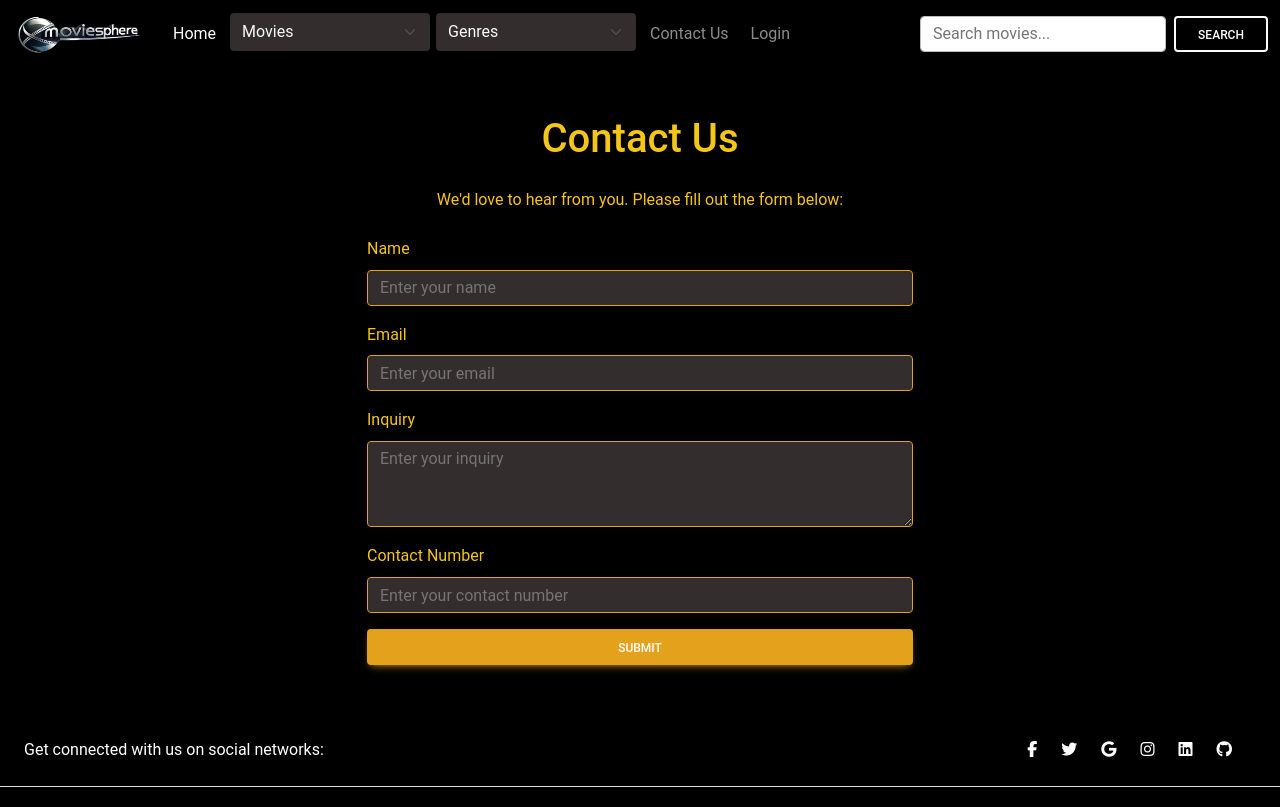
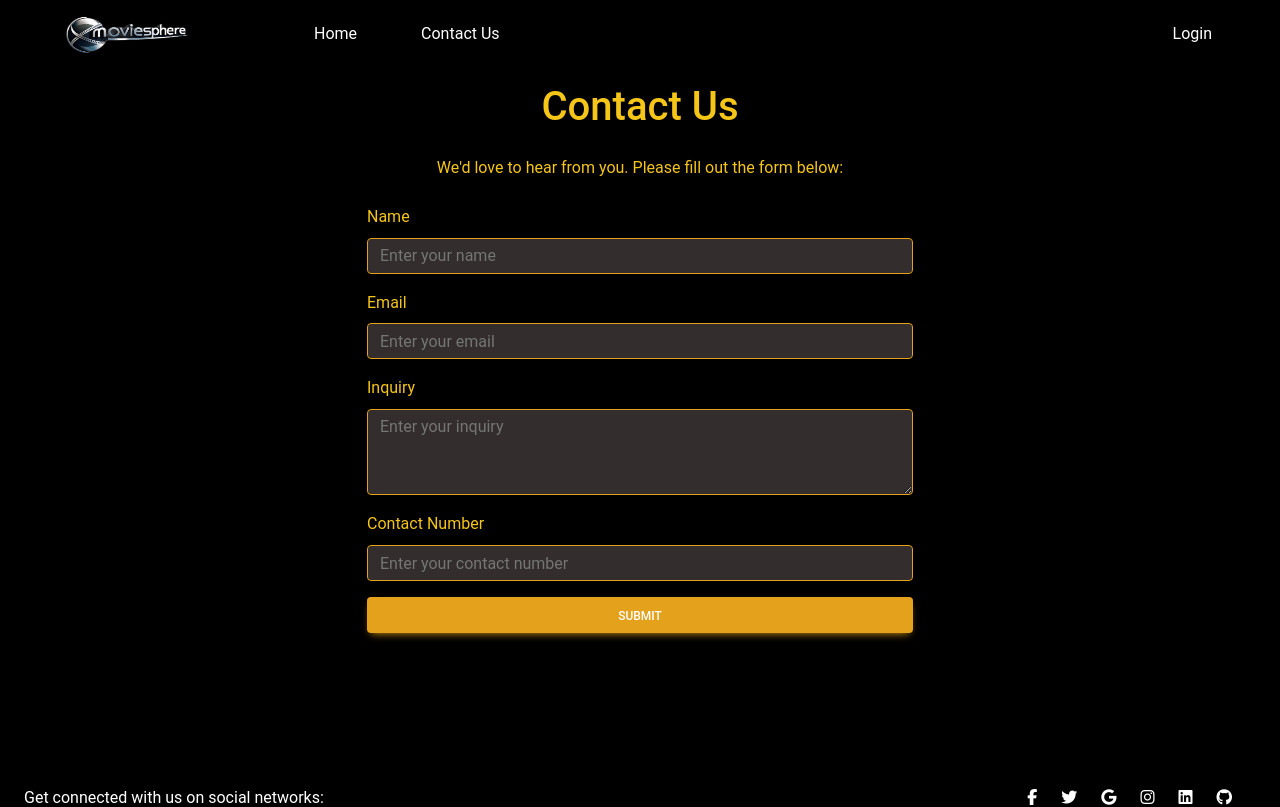
Before and after one commit to Sajan-Hirusha/Moviesphere, a React (Vite) app in the folder client/: page /contactus in a window 1280 px wide. Shown: the top 807 px of the page. Built offline with nearby package versions, Linux system fonts and the light colour scheme.

Commit message:
chnaging nav bars

```diff
--- a/client/src/Components/ContactUs/ContactUs.jsx
+++ b/client/src/Components/ContactUs/ContactUs.jsx
@@ -1,9 +1,9 @@
-import {useEffect, useState} from 'react';
+import { useState} from 'react';
 import Footer from "../Footer/Footer.jsx";
 import axios from "axios";
 import CircleSpinner from "../CircleSpinner/CircleSpinner.jsx";
 import {urlPattern1} from "../../../env.jsx";
-import Navbar from "../Navbar/Navbar.jsx";
+import ContactUsNav from "./ContactUsNav.jsx";
 
 const ContactUs = () => {
     const urlPattern = urlPattern1
@@ -69,10 +69,10 @@ const ContactUs = () => {
 
 
     return (
-        <div className="bg-black text-light min-vh-100 ">
+        <div className="bg-black text-light min-vh-100">
             {loading && <CircleSpinner/>}
-            <Navbar/>
-            <div className="container my-5">
+            <ContactUsNav/>
+            <div className="container mt-3 mb-10">
                 <div className="row justify-content-center">
                     <div className="col-12 col-md-8 col-lg-6">
                         <h1 className="text-center mb-4" style={{color: '#f5c518'}}>
--- /dev/null
+++ b/client/src/Components/ContactUs/ContactUsNav.jsx
@@ -0,0 +1,59 @@
+import "bootstrap/dist/css/bootstrap.min.css";
+import "../Navbar/Navbar.css";
+import logo from "../../assets/Images/siteLogo.png";
+
+const ContactUsNav = () => {
+    return (
+        <nav className="navbar navbar-expand-lg navbar-dark bg-transparent">
+            <div className="container-fluid">
+
+                <a className="navbar-brand ms-5" href="/">
+                    <img
+                        src={logo}
+                        alt="logo"
+                        className="navbar-logo"
+                    />
+                </a>
+
+                {/* Toggler for mobile view */}
+                <button
+                    className="navbar-toggler"
+                    type="button"
+                    data-bs-toggle="collapse"
+                    data-bs-target="#navbarNav"
+                    aria-controls="navbarNav"
+                    aria-expanded="false"
+                    aria-label="Toggle navigation"
+                >
+                    <span className="navbar-toggler-icon"></span>
+                </button>
+
+                <div className="collapse navbar-collapse" id="navbarNav">
+
+                    <ul className="navbar-nav ms-5">
+                        <li className="nav-item">
+                            <a className="nav-link active ms-5" aria-current="page" href="/">
+                                Home
+                            </a>
+                        </li>
+                        <li className="nav-item">
+                            <a className="nav-link text-white ms-5" href="/contactus">
+                                Contact Us
+                            </a>
+                        </li>
+                    </ul>
+
+                    <ul className="navbar-nav ms-auto ">
+                        <li className="nav-item mx-5">
+                            <a className="nav-link text-white" href="/Register">
+                                Login
+                            </a>
+                        </li>
+                    </ul>
+                </div>
+            </div>
+        </nav>
+    );
+};
+
+export default ContactUsNav;
--- a/client/src/Components/Navbar/Navbar.css
+++ b/client/src/Components/Navbar/Navbar.css
@@ -1,18 +1,26 @@
-.navbar .form-select {
-    border: 1px solid #ffffff;
+.navbar-logo {
+    width: 130px;
+    height: 40px;
 }
 
-.navbar .form-select:hover,
-.navbar .form-select:focus {
-    background-color: #333333;
-    color: #ffffff;
+.navbar-nav.mx-auto {
+    display: flex;
+    justify-content: center;
+    gap: 30px;
 }
 
-.navbar .btn-outline-light:hover {
-    background-color: #ffffff;
-    color: #000000;
+.navbar-nav.ms-auto {
+    display: flex;
+    justify-content: flex-end;
 }
 
-.nav-item {
-    margin: 3px;
+.nav-link {
+    font-size: 16px;
+    font-weight: 500;
+    color: #ffffff;
+    transition: color 0.3s ease;
 }
+
+.nav-link:hover {
+    color: #f1c40f;
+}
--- a/client/src/Components/Navbar/Navbar.jsx
+++ b/client/src/Components/Navbar/Navbar.jsx
@@ -1,4 +1,3 @@
-import React from "react";
 import "bootstrap/dist/css/bootstrap.min.css";
 import "./Navbar.css";
 import logo from "../../assets/Images/siteLogo.png";
@@ -60,7 +59,7 @@ const Navbar = () => {
                 Home
               </a>
             </li>
-            <li className="nav-item">
+            <li className="nav-item ms-3">
               <select
                 className="form-select bg-dark text-light border-0"
                 onChange={handleCategoryChange}
@@ -76,7 +75,7 @@ const Navbar = () => {
               </select>
             </li>
 
-            <li className="nav-item">
+            <li className="nav-item ms-3">
               <select
                 className="form-select bg-dark text-light border-0"
                 onChange={handleGenresChange}
@@ -98,13 +97,13 @@ const Navbar = () => {
               </select>
             </li>
 
-            <li className="nav-item">
-              <a className="nav-link" href="/contactus">
+            <li className="nav-item ms-3">
+              <a className="nav-link text-white" href="/contactus">
                Contact Us
               </a>
             </li>
-            <li className="nav-item">
-              <a className="nav-link" href="/Register">Login</a>
+            <li className="nav-item ms-3">
+              <a className="nav-link text-white" href="/Register">Login</a>
             </li>
           </ul>
           <form className="d-flex" onSubmit={handleSearch}>
```
